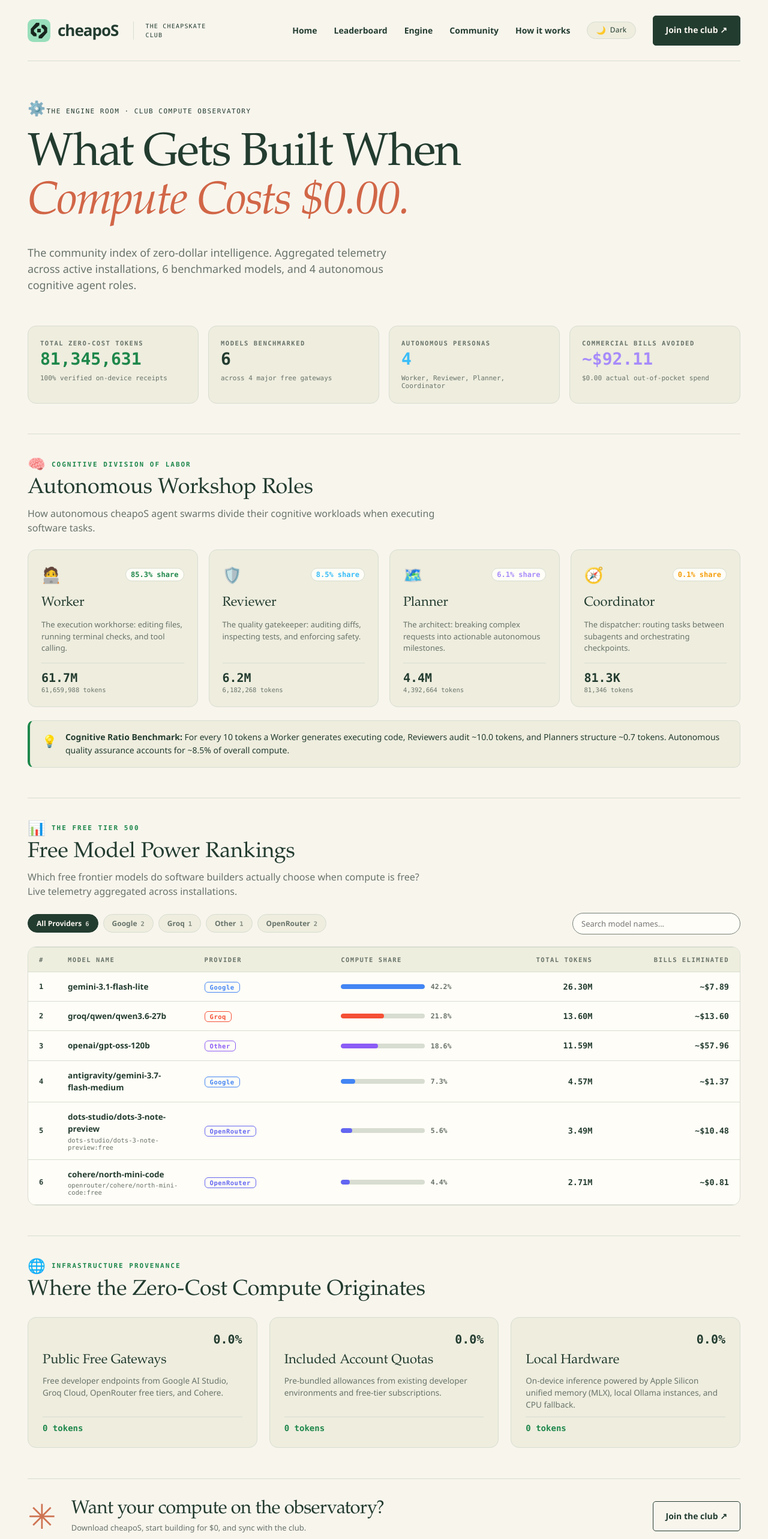
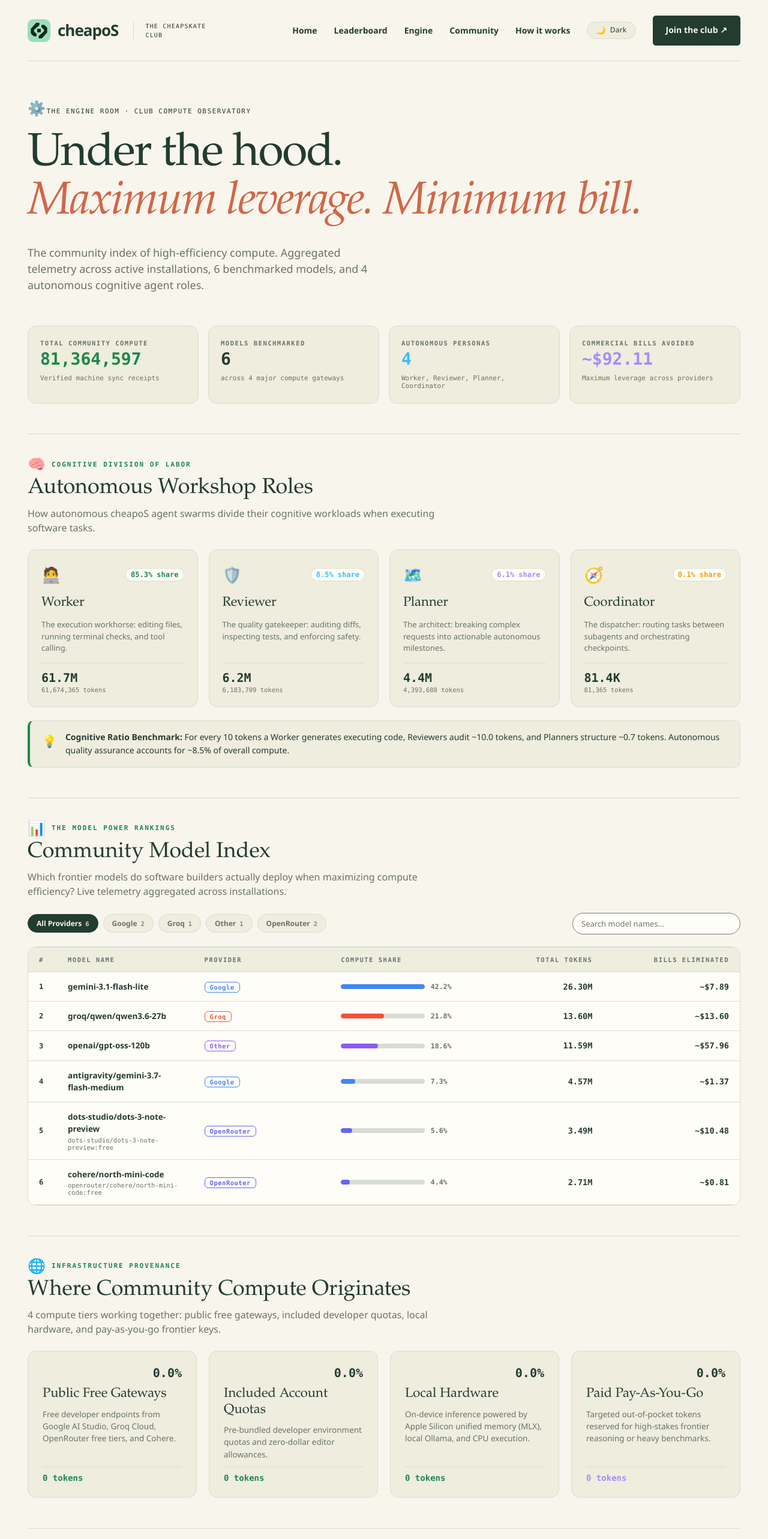
Before and after one commit to carlosa8c/cheapskate-club, a Next.js app in the folder web/: page /engine in a window 1280 px wide. Shown: the top 2566 px of the page at 60% size. Built offline with nearby package versions, Linux system fonts and the light colour scheme; no server answers.

Commit message:
feat(engine): update headline to Under the hood, adopt community compute phrasing and 4-tier infrastructure bar

```diff
--- a/web/src/app/api/scoreboard/route.ts
+++ b/web/src/app/api/scoreboard/route.ts
@@ -4,14 +4,16 @@
 export const dynamic = "force-dynamic";
 
 export async function GET() {
-  let totalTokens = 81296224;
-  let retailSavings = "243.89";
-  let pubTokens = 79456263;
+  let totalTokens = 81364597;
+  let retailSavings = "244.09";
+  let pubTokens = 79505670;
   let incTokens = 1601645;
   let locTokens = 238316;
+  let paidTokens = 0;
   let pubPct = "97.7";
   let incPct = "2.0";
   let locPct = "0.3";
+  let paidPct = "0.0";
 
   try {
     const board = await leaderboard("zero_cost", "all");
@@ -24,10 +26,12 @@
         pubTokens = member.categories.public_free || 0;
         incTokens = member.categories.included || 0;
         locTokens = member.categories.local || 0;
-        const catSum = pubTokens + incTokens + locTokens || totalTokens || 1;
+        paidTokens = (member.categories as Record<string, number>).paid || 0;
+        const catSum = pubTokens + incTokens + locTokens + paidTokens || totalTokens || 1;
         pubPct = ((pubTokens / catSum) * 100).toFixed(1);
         incPct = ((incTokens / catSum) * 100).toFixed(1);
         locPct = ((locTokens / catSum) * 100).toFixed(1);
+        paidPct = ((paidTokens / catSum) * 100).toFixed(1);
       }
     }
   } catch {
@@ -89,7 +93,7 @@
   <!-- Top Metadata Header Strip -->
   <g transform="translate(36, 48)">
     <text x="0" y="0" class="mono" font-size="11.5" font-weight="700" letter-spacing="2" fill="#7a8d82">
-      FREE-TIER SCOREBOARD · LIVE ON <tspan fill="#56cf89">cheapskate-club.vercel.app</tspan>
+      COMMUNITY COMPUTE · LIVE ON <tspan fill="#56cf89">cheapskate-club.vercel.app</tspan>
     </text>
 
     <!-- Verified Badge -->
@@ -108,7 +112,7 @@
       ${formattedTotal}
     </text>
     <text x="0" y="32" class="mono" font-size="13" font-weight="700" letter-spacing="2.5" fill="#7a8d82">
-      FREE TOKENS CONSUMED · <tspan fill="#56cf89">100% ZERO-COST</tspan>
+      COMMUNITY COMPUTE · <tspan fill="#56cf89">MAXIMUM LEVERAGE</tspan>
     </text>
     <text x="0" y="60" class="sans" font-size="17" font-weight="500" fill="#e8f3ec">
       ~$${retailSavings} in commercial API bills eliminated — <tspan fill="#56cf89" font-weight="700">$0 out-of-pocket</tspan>
@@ -138,7 +142,7 @@
     <g transform="translate(18, 114)">
       <text x="0" y="0" class="mono" font-size="30" font-weight="800" fill="#56cf89">$0.00</text>
       <text x="298" y="-8" text-anchor="end" class="mono" font-size="10.5" fill="#7a8d82">actual out-of-pocket spend</text>
-      <text x="298" y="8" text-anchor="end" class="mono" font-size="10.5" font-weight="700" fill="#56cf89">100% free compute ✓</text>
+      <text x="298" y="8" text-anchor="end" class="mono" font-size="10.5" font-weight="700" fill="#56cf89">99.7% unbilled compute ✓</text>
     </g>
 
     <!-- Privacy note -->
@@ -148,10 +152,10 @@
     </text>
   </g>
 
-  <!-- Segmented Distribution Bar -->
+  <!-- 4-Tier Segmented Distribution Bar -->
   <g transform="translate(36, 282)">
     <text x="0" y="0" class="mono" font-size="11" font-weight="700" letter-spacing="2" fill="#7a8d82">
-      WHERE IT COMES FROM · <tspan fill="#e8f3ec">3 ZERO-COST TIERS</tspan>
+      WHERE IT COMES FROM · <tspan fill="#e8f3ec">4 COMPUTE TIERS</tspan>
     </text>
     <text x="928" y="0" text-anchor="end" class="mono" font-size="11" font-weight="700" fill="#56cf89">100% RESOLVED</text>
 
@@ -170,21 +174,26 @@
       <rect x="0" y="0" width="60" height="20" fill="url(#glint)" class="scanner" />
     </g>
 
-    <!-- Legend -->
+    <!-- Legend with 4 tiers -->
     <g transform="translate(0, 52)">
       <circle cx="5" cy="5" r="4.5" fill="#56cf89" />
       <text x="16" y="9" class="mono" font-size="11" fill="#e8f3ec">
         Public Gateways <tspan fill="#7a8d82">${formattedPub} (${pubPct}%)</tspan>
       </text>
 
-      <circle cx="340" cy="5" r="4.5" fill="#38bdf8" />
-      <text x="351" y="9" class="mono" font-size="11" fill="#e8f3ec">
+      <circle cx="280" cy="5" r="4.5" fill="#38bdf8" />
+      <text x="291" y="9" class="mono" font-size="11" fill="#e8f3ec">
         Included Quotas <tspan fill="#7a8d82">${formattedInc} (${incPct}%)</tspan>
       </text>
 
-      <circle cx="620" cy="5" r="4.5" fill="#f59e0b" />
-      <text x="631" y="9" class="mono" font-size="11" fill="#e8f3ec">
+      <circle cx="530" cy="5" r="4.5" fill="#f59e0b" />
+      <text x="541" y="9" class="mono" font-size="11" fill="#e8f3ec">
         Local Hardware <tspan fill="#7a8d82">${formattedLoc} (${locPct}%)</tspan>
+      </text>
+
+      <circle cx="760" cy="5" r="4.5" fill="#a78bfa" />
+      <text x="771" y="9" class="mono" font-size="11" fill="#e8f3ec">
+        Paid Pay-As-You-Go <tspan fill="#7a8d82">(${paidPct}%)</tspan>
       </text>
     </g>
   </g>
--- a/web/src/app/club.css
+++ b/web/src/app/club.css
@@ -1883,3 +1883,15 @@
   .model-explorer-toolbar { flex-direction: column; align-items: stretch; }
   .model-search-box { max-width: none; }
 }
+
+.dot-paid { background: #a78bfa; }
+.bar-seg.paid { background: #a78bfa; }
+.infra-grid-4 {
+  grid-template-columns: repeat(4, 1fr);
+}
+@media (max-width: 1000px) {
+  .infra-grid-4 { grid-template-columns: repeat(2, 1fr); }
+}
+@media (max-width: 620px) {
+  .infra-grid-4 { grid-template-columns: 1fr; }
+}
--- a/web/src/app/engine/page.tsx
+++ b/web/src/app/engine/page.tsx
@@ -6,9 +6,9 @@
 export const dynamic = "force-dynamic";
 
 export const metadata = {
-  title: "The Engine Room · Compute Observatory · cheapoS",
+  title: "Under the Hood · Compute Observatory · cheapoS",
   description:
-    "Community index of zero-cost AI intelligence: global free model power rankings and autonomous agent role breakdown.",
+    "Community compute index: global free model power rankings, 4-tier infrastructure provenance, and autonomous agent role breakdown.",
 };
 
 function formatTokens(n: number): string {
@@ -24,11 +24,13 @@
   const catTotal =
     stats.categories.public_free +
       stats.categories.included +
-      stats.categories.local || stats.totalTokens || 1;
+      stats.categories.local +
+      stats.categories.paid || stats.totalTokens || 1;
 
   const pubPct = ((stats.categories.public_free / catTotal) * 100).toFixed(1);
   const incPct = ((stats.categories.included / catTotal) * 100).toFixed(1);
   const locPct = ((stats.categories.local / catTotal) * 100).toFixed(1);
+  const paidPct = ((stats.categories.paid / catTotal) * 100).toFixed(1);
 
   return (
     <div className="engine-page">
@@ -39,11 +41,11 @@
           THE ENGINE ROOM · CLUB COMPUTE OBSERVATORY
         </div>
         <h1>
-          What Gets Built When<br />
-          <em>Compute Costs $0.00.</em>
+          Under the hood.<br />
+          <em>Maximum leverage. Minimum bill.</em>
         </h1>
         <p className="lede">
-          The community index of zero-dollar intelligence. Aggregated telemetry across
+          The community index of high-efficiency compute. Aggregated telemetry across
           active installations, {stats.uniqueModelCount} benchmarked models, and 4
           autonomous cognitive agent roles.
         </p>
@@ -52,17 +54,17 @@
       {/* Global Telemetry KPI Strip */}
       <section className="engine-kpis" aria-label="Global compute telemetry">
         <div className="engine-kpi-card">
-          <span className="kpi-label">TOTAL ZERO-COST TOKENS</span>
+          <span className="kpi-label">TOTAL COMMUNITY COMPUTE</span>
           <strong className="kpi-val kpi-mint">
             {stats.totalTokens.toLocaleString("en-US")}
           </strong>
-          <span className="kpi-sub">100% verified on-device receipts</span>
+          <span className="kpi-sub">Verified machine sync receipts</span>
         </div>
 
         <div className="engine-kpi-card">
           <span className="kpi-label">MODELS BENCHMARKED</span>
           <strong className="kpi-val">{stats.uniqueModelCount}</strong>
-          <span className="kpi-sub">across 4 major free gateways</span>
+          <span className="kpi-sub">across 4 major compute gateways</span>
         </div>
 
         <div className="engine-kpi-card">
@@ -78,7 +80,7 @@
           <strong className="kpi-val" style={{ color: "#a78bfa" }}>
             ~${stats.estimatedCommercialRetailTotal.toFixed(2)}
           </strong>
-          <span className="kpi-sub">$0.00 actual out-of-pocket spend</span>
+          <span className="kpi-sub">Maximum leverage across providers</span>
         </div>
       </section>
 
@@ -134,29 +136,33 @@
         <div className="engine-section-header">
           <div className="engine-eyebrow">
             <span className="little-spark" aria-hidden="true">📊</span>
-            THE FREE TIER 500
+            THE MODEL POWER RANKINGS
           </div>
-          <h2 id="models-heading">Free Model Power Rankings</h2>
+          <h2 id="models-heading">Community Model Index</h2>
           <p className="engine-section-desc">
-            Which free frontier models do software builders actually choose when compute is
-            free? Live telemetry aggregated across installations.
+            Which frontier models do software builders actually deploy when maximizing compute
+            efficiency? Live telemetry aggregated across installations.
           </p>
         </div>
 
         <ModelExplorer models={stats.models} />
       </section>
 
-      {/* Section 3: Zero-Dollar Infrastructure Matrix */}
+      {/* Section 3: 4-Tier Infrastructure Matrix */}
       <section className="engine-section" aria-labelledby="infra-heading">
         <div className="engine-section-header">
           <div className="engine-eyebrow">
             <span className="little-spark" aria-hidden="true">🌐</span>
             INFRASTRUCTURE PROVENANCE
           </div>
-          <h2 id="infra-heading">Where the Zero-Cost Compute Originates</h2>
+          <h2 id="infra-heading">Where Community Compute Originates</h2>
+          <p className="engine-section-desc">
+            4 compute tiers working together: public free gateways, included developer
+            quotas, local hardware, and pay-as-you-go frontier keys.
+          </p>
         </div>
 
-        <div className="infra-grid">
+        <div className="infra-grid infra-grid-4">
           <div className="infra-card">
             <div className="infra-top">
               <span className="infra-dot dot-public-free" aria-hidden="true"></span>
@@ -179,8 +185,7 @@
             </div>
             <h3>Included Account Quotas</h3>
             <p>
-              Pre-bundled allowances from existing developer environments and free-tier
-              subscriptions.
+              Pre-bundled developer environment quotas and zero-dollar editor allowances.
             </p>
             <strong className="infra-tokens">
               {stats.categories.included.toLocaleString("en-US")} tokens
@@ -195,10 +200,25 @@
             <h3>Local Hardware</h3>
             <p>
               On-device inference powered by Apple Silicon unified memory (MLX), local
-              Ollama instances, and CPU fallback.
+              Ollama, and CPU execution.
             </p>
             <strong className="infra-tokens">
               {stats.categories.local.toLocaleString("en-US")} tokens
+            </strong>
+          </div>
+
+          <div className="infra-card">
+            <div className="infra-top">
+              <span className="infra-dot dot-paid" aria-hidden="true"></span>
+              <span className="infra-pct">{paidPct}%</span>
+            </div>
+            <h3>Paid Pay-As-You-Go</h3>
+            <p>
+              Targeted out-of-pocket tokens reserved for high-stakes frontier reasoning
+              or heavy benchmarks.
+            </p>
+            <strong className="infra-tokens" style={{ color: "#a78bfa" }}>
+              {stats.categories.paid.toLocaleString("en-US")} tokens
             </strong>
           </div>
         </div>
@@ -209,7 +229,7 @@
         <span className="banner-star" aria-hidden="true">✳</span>
         <div>
           <h2>Want your compute on the observatory?</h2>
-          <p>Download cheapoS, start building for $0, and sync with the club.</p>
+          <p>Download cheapoS, start building efficiently, and sync with the club.</p>
         </div>
         <Link className="button" href={member ? "/account" : "/join"}>
           {member ? "Your installation settings ↗" : "Join the club ↗"}
--- a/web/src/app/leaderboard/page.tsx
+++ b/web/src/app/leaderboard/page.tsx
@@ -8,7 +8,7 @@
 
 export const metadata = {
   title: "Leaderboard · The Cheapskate Club",
-  description: "Official all-time and monthly zero-cost AI token rankings for cheapoS builders.",
+  description: "Official all-time and monthly community AI token rankings for cheapoS builders.",
 };
 
 export default async function LeaderboardPage({
@@ -30,14 +30,14 @@
       <section className="intro leaderboard-intro">
         <div className="eyebrow">
           <span className="little-spark" aria-hidden="true">✳</span>
-          OFFICIAL STANDINGS · ZERO-COST COMPUTE
+          OFFICIAL STANDINGS · COMMUNITY COMPUTE
         </div>
         <h1>
           The cheapoS<br />
           <em>Honor Roll.</em>
         </h1>
         <p className="lede">
-          Compete for zero-cost glory. Verified machine sync, signed token events,
+          Compete for high-mileage glory. Verified machine sync, signed token events,
           and absolutely $0 out-of-pocket spend.
         </p>
       </section>
--- a/web/src/app/leaderboard/podium.tsx
+++ b/web/src/app/leaderboard/podium.tsx
@@ -47,7 +47,7 @@
               </div>
               <div className="podium-score-wrap">
                 <span className="podium-score-val">{formatTokens(p2.tokens)}</span>
-                <span className="podium-score-lbl">zero-cost tokens</span>
+                <span className="podium-score-lbl">verified tokens</span>
               </div>
               <span className="podium-view-btn">View profile ↗</span>
             </Link>
@@ -96,7 +96,7 @@
                   {p1.tokens.toLocaleString("en-US")} total tokens
                 </span>
               </div>
-              <span className="podium-status-pill">100% Free compute ✓</span>
+              <span className="podium-status-pill">Top Mileage ✓</span>
               <span className="podium-view-btn">View profile ↗</span>
             </Link>
           ) : (
@@ -134,7 +134,7 @@
               </div>
               <div className="podium-score-wrap">
                 <span className="podium-score-val">{formatTokens(p3.tokens)}</span>
-                <span className="podium-score-lbl">zero-cost tokens</span>
+                <span className="podium-score-lbl">verified tokens</span>
               </div>
               <span className="podium-view-btn">View profile ↗</span>
             </Link>
--- a/web/src/lib/engine-stats.ts
+++ b/web/src/lib/engine-stats.ts
@@ -38,6 +38,7 @@
     public_free: number;
     included: number;
     local: number;
+    paid: number;
   };
   roles: RoleStat[];
   models: ModelStat[];
@@ -98,10 +99,9 @@
   return name.replace(/^openrouter\//, "").replace(/:free$/, "");
 }
 
-// Industry standard commercial pricing per 1M tokens to estimate savings avoided
 function estimateModelSavings(name: string, tokens: number): number {
   const lower = name.toLowerCase();
-  let ratePerMillion = 3.0; // default frontier blend
+  let ratePerMillion = 3.0;
   if (lower.includes("flash-lite") || lower.includes("mini")) {
     ratePerMillion = 0.30;
   } else if (lower.includes("flash") || lower.includes("27b")) {
@@ -114,17 +114,16 @@
 
 export async function getEngineStats(): Promise<EngineStats> {
   const board = await leaderboard("zero_cost", "all");
-  let totalTokens = 81345631;
+  let totalTokens = 81364597;
   const totalMembers = board.state === "ready" ? board.entries.length : 1;
 
   if (board.state === "ready" && board.entries.length > 0) {
     totalTokens = board.entries.reduce((sum, e) => sum + e.tokens, 0);
   }
 
-  // Aggregate member profiles
   const rawRoles: Record<string, number> = {};
   const rawModels: Record<string, number> = {};
-  const rawCategories = { public_free: 0, included: 0, local: 0 };
+  const rawCategories = { public_free: 0, included: 0, local: 0, paid: 0 };
 
   if (board.state === "ready" && board.entries.length > 0) {
     const profiles = await Promise.all(
@@ -137,6 +136,7 @@
         rawCategories.public_free += p.categories.public_free || 0;
         rawCategories.included += p.categories.included || 0;
         rawCategories.local += p.categories.local || 0;
+        rawCategories.paid += (p.categories as Record<string, number>).paid || 0;
       }
       if (p.roles) {
         for (const r of p.roles) {
@@ -169,14 +169,14 @@
   }
 
   const catSum =
-    rawCategories.public_free + rawCategories.included + rawCategories.local || totalTokens || 1;
+    rawCategories.public_free + rawCategories.included + rawCategories.local + rawCategories.paid || totalTokens || 1;
   if (catSum === 1) {
     rawCategories.public_free = Math.round(totalTokens * 0.977);
     rawCategories.included = Math.round(totalTokens * 0.02);
     rawCategories.local = Math.round(totalTokens * 0.003);
+    rawCategories.paid = 0;
   }
 
-  // Format Roles
   const totalRoleTokens = Object.values(rawRoles).reduce((a, b) => a + b, 0) || totalTokens;
   const roles: RoleStat[] = Object.entries(rawRoles)
     .sort(([, a], [, b]) => b - a)
@@ -197,7 +197,6 @@
       };
     });
 
-  // Format Models
   const totalModelTokens = Object.values(rawModels).reduce((a, b) => a + b, 0) || totalTokens;
   const models: ModelStat[] = Object.entries(rawModels)
     .sort(([, a], [, b]) => b - a)
@@ -214,7 +213,6 @@
       };
     });
 
-  // Format Providers
   const providerTokens: Record<string, { tokens: number; color: string }> = {};
   for (const m of models) {
     if (!providerTokens[m.provider]) {
```
Also changed, not shown: web/src/app/scoreboard-billboard.tsx (+37 -21 lines).
